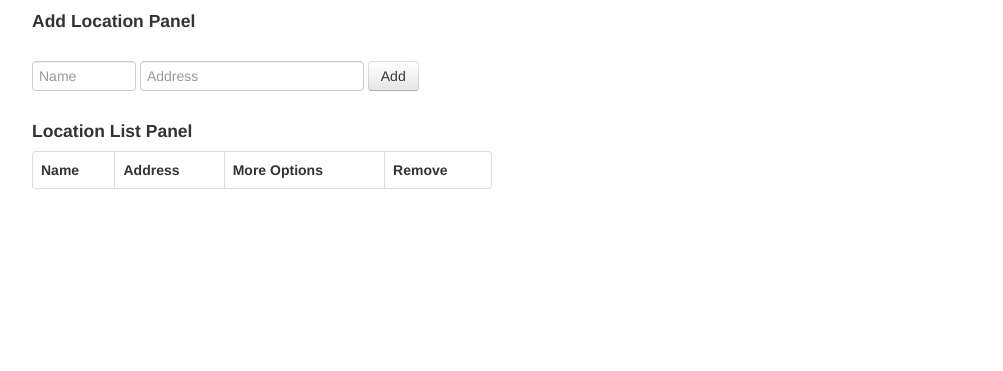
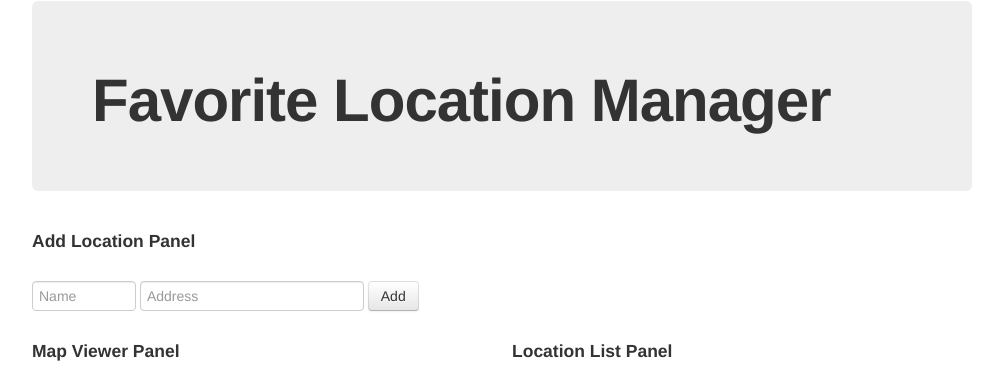
Before and after one commit to vsai/LocationManager, a Flask app: page / in a window 1280 px wide. Shown: the top 371 px of the page, without its empty margins (138-1141 px from the left). Run offline with Flask 2, Linux system fonts and the light colour scheme; data that the repository does not hold is empty; some libraries are stand-ins or nearby versions.

Commit message:
with map but for some reason no longer fetching and rendering all existing entries

```diff
--- a/app.py
+++ b/app.py
@@ -5,22 +5,20 @@ from models import *
 from customErrors import *
 import json
 
-engine = create_engine('postgresql://vishalsaidaswani@localhost/myfirstdb')
+
+app = Flask(__name__)
+app.logger.setLevel('INFO')
+app.config['PRESERVE_CONTEXT_ON_EXCEPTION'] = False
+
+#initialize database
+engine = create_engine('postgresql://vishalsaidaswani@localhost/locationManager')
 Base.metadata.create_all(engine)
 Session = sessionmaker(bind = engine)
-app = Flask(__name__)
 
-# app.logger.setLevel('DEBUG')
-app.logger.setLevel('INFO')
-# app.logger.setLevel('WARNING')
-
-app.config['PRESERVE_CONTEXT_ON_EXCEPTION'] = False
 
 @app.before_request
 def before_request():
 	app.logger.debug("Before Request")
-	print request
-	print request.endpoint
 	if (request.endpoint != 'hello_world'):
 		g.session = Session()
 
@@ -47,9 +45,7 @@ def custom_uberrror(error):
 
 @app.route('/')
 def hello_world():
-	# return render_template('index.html')
 	return render_template('test.html')
-	# return 'Hello World!'
 
 @app.route('/locations', methods=['POST'])
 def createLocation():
--- a/models.py
+++ b/models.py
@@ -4,7 +4,7 @@ from sqlalchemy import Column, Integer, String
 Base = declarative_base()
 
 class Location(Base):
-	__tablename__ = 'tbl_locations3'
+	__tablename__ = 'tbl_locations'
 
 	id = Column(Integer, primary_key=True)
 	#lengths of name, latitude, longitude are restricted
--- /dev/null
+++ b/static/js/mapRendering.js
@@ -0,0 +1,30 @@
+var marker;
+var uberOffice = new google.maps.LatLng(37.78853, -122.395144);
+function initMap() {
+	var mapProp = {
+		// center: new google.maps.LatLng(51.508742,-0.120850),
+		center: uberOffice,
+		zoom:5,
+		mapTypeId: google.maps.MapTypeId.ROADMAP
+	};
+	var map = new google.maps.Map(document.getElementById("map_canvas"),mapProp);
+	marker = new google.maps.Marker({
+		map: map,
+		draggable: true,
+		animation: google.maps.Animation.DROP,
+		position: new google.maps.LatLng(37.78853, -122.395144)
+	});
+	marker.setMap(map);
+	google.maps.event.addListener(marker, 'mouseover', function() {
+		if (marker.getAnimation() != null) {
+			marker.setAnimation(null);
+		} else {
+			marker.setAnimation(google.maps.Animation.BOUNCE);
+		}
+	});
+	google.maps.event.addListener(marker, 'mouseout', function() {
+		marker.setAnimation(null);
+	});
+}
+
+google.maps.event.addDomListener(window, 'load', initMap);
--- a/templates/test.html
+++ b/templates/test.html
@@ -7,11 +7,6 @@
  </head>
 
  <body>
-    <!-- // <script src="http://ajax.googleapis.com/ajax/libs/jquery/1/jquery.min.js"></script> -->
-    <!-- // <script src="http://ajax.cdnjs.com/ajax/libs/underscore.js/1.1.4/underscore-min.js"></script> -->
-    <!-- // <script src="http://ajax.cdnjs.com/ajax/libs/backbone.js/0.3.3/backbone-min.js"></script> -->
-    <!-- // <script src="http://underscorejs.org/underscore-min.js"></script> -->
-    <!-- // <script src="http://backbonejs.org/backbone-min.js"></script> -->
     <script src="static/js/jquery-1.10.1.min.js"></script>
     <script src="static/js/underscore-min.js"></script>
     <script src="static/js/backbone-min.js"></script>
@@ -27,11 +22,18 @@
     </script>
 
     <script src="static/js/testScript.js"></script>
+    <script
+src="http://maps.googleapis.com/maps/api/js?key=AIzaSyCYKbZ0poE1uhdZbim9pdYYeReUAaKi3es&sensor=false">
+</script>
+	<script src="static/js/mapRendering.js"></script>
 
     <div class="container">
     	<div class="row row-padded">
             <div class="span12" id="alertbox_wrap">
             </div>
+        </div>
+        <div class="hero-unit">
+        	<h1>Favorite Location Manager</h1>
         </div>
     	<div class="row">
     		<div class="span6" id="add_location_panel">
@@ -44,6 +46,11 @@
     		</div>
     	</div>
     	<div class="row row-padded">
+    		<div class="span6">
+    			<h4>Map Viewer Panel</h4>
+    			<div id="map_canvas" style="width:450px;height:380px;"></div>
+    			<!-- <img src="static/img/placeholder.jpg"/> -->
+    		</div>
     		<div class="span6" id="location_list_panel">
     			<h4>Location List Panel</h4>
     			<table class="table table-striped table-bordered">
```
Also changed, not shown: static/js/testScript.js (+0 -24 lines), tests/test_server.py (added, +20 -0 lines), 1 other file.
